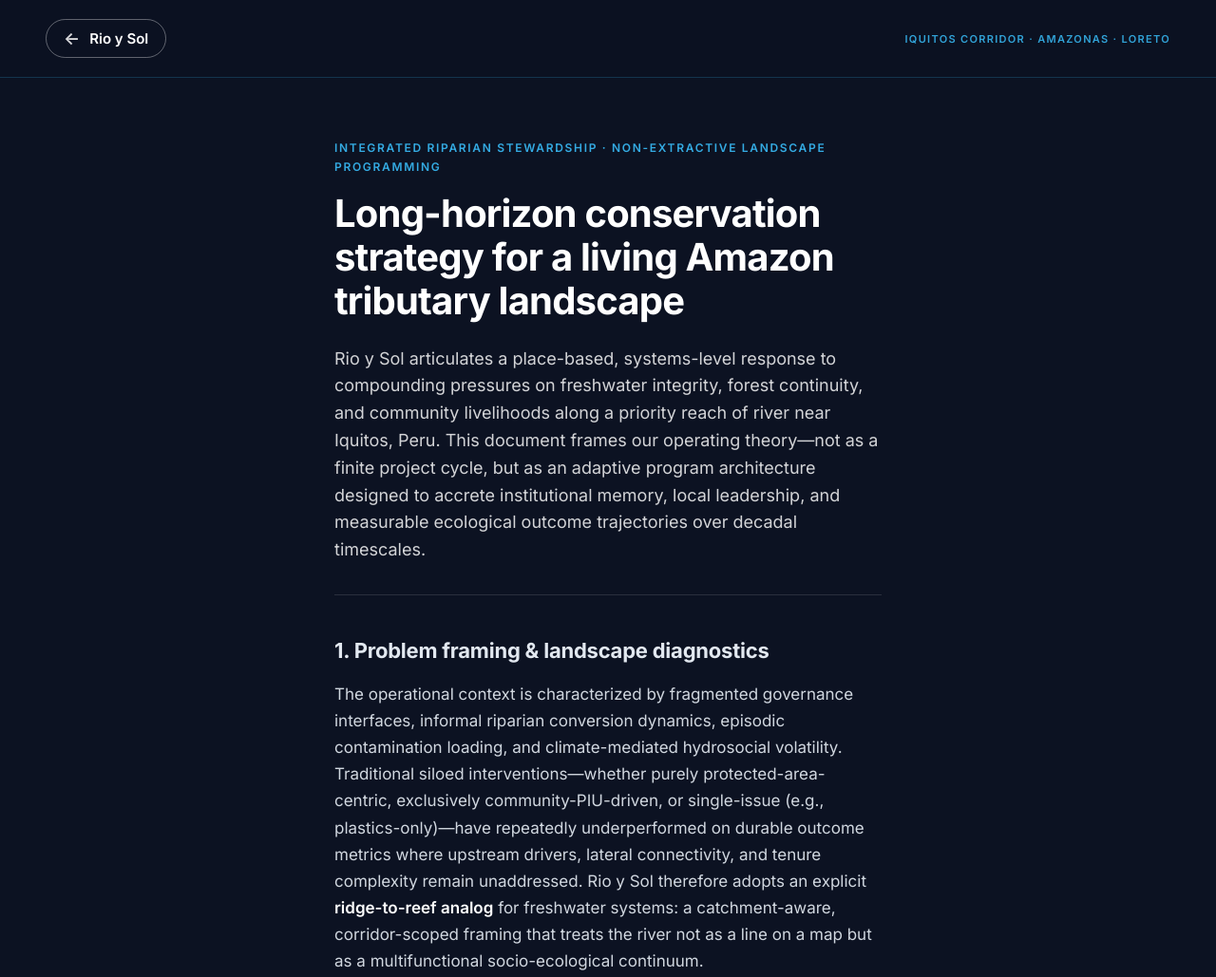
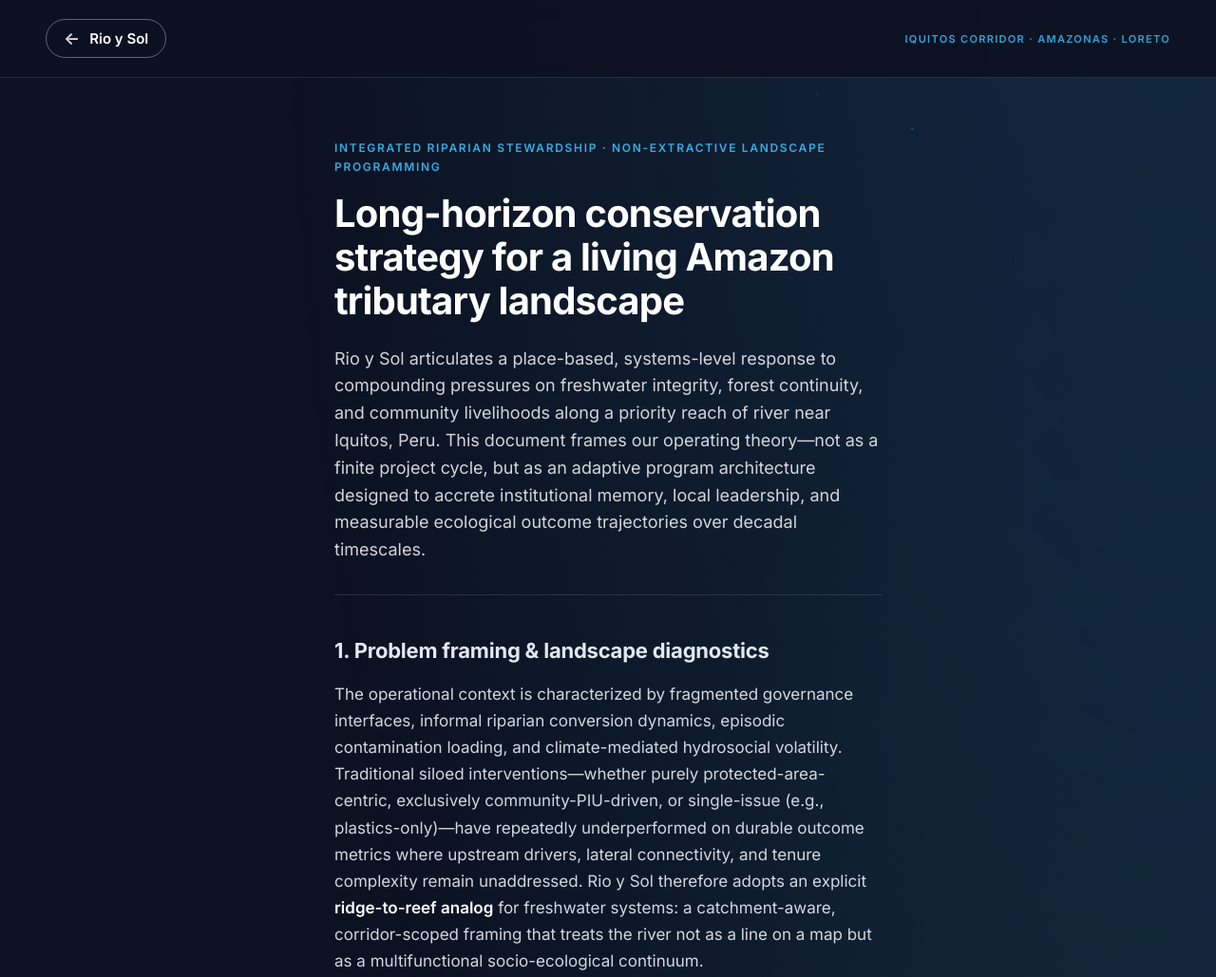
Before and after one commit to LampByLit/rioysol, a website: page public/about.html in a window 1280 px wide. Shown: the top 1029 px of the page at 95% size. Drawn offline with nearby package versions, Linux system fonts and the light colour scheme.

Commit message:
feat(about): GSAP ScrollTrigger river paths and parallax on strategy page

```diff
--- a/public/about.html
+++ b/public/about.html
@@ -26,6 +26,60 @@
   </head>
   <body class="about">
     <a class="about__skip" href="#about-main">Skip to strategy content</a>
+
+    <div class="about__shell">
+      <div class="about__river-layer" aria-hidden="true">
+        <div class="about__river-bg"></div>
+        <div class="about__river-svg-outer">
+        <svg
+          class="about__river-svg"
+          xmlns="http://www.w3.org/2000/svg"
+          viewBox="0 0 740 2000"
+          width="740"
+          height="2000"
+          preserveAspectRatio="xMaxYMin meet"
+          focusable="false"
+        >
+          <defs>
+            <linearGradient id="aboutRiverStroke" gradientUnits="userSpaceOnUse" x1="120" y1="0" x2="620" y2="2000">
+              <stop offset="0%" stop-color="#164e63" />
+              <stop offset="32%" stop-color="#38bdf8" />
+              <stop offset="62%" stop-color="#2dd4bf" />
+              <stop offset="100%" stop-color="#0e7490" />
+            </linearGradient>
+            <filter id="aboutRiverSoft" x="-20%" y="-5%" width="140%" height="110%">
+              <feGaussianBlur in="SourceGraphic" stdDeviation="0.85" />
+            </filter>
+            <path
+              id="aboutRiverPath1"
+              fill="none"
+              d="m 106,45h 375c 114,0 226,128 226,235v 236c 0,136 -122,222 -224,221l -182,-2c -89,1 -141,42 -142,158l -2,204c -1,117 37,173 134,173h 186c 110,-3 230,111 230,220v 242c 0,113 -125,225 -248,225H 105"
+            />
+            <path
+              id="aboutRiverPath2"
+              fill="none"
+              d="m 33,85h 444c 96,0 190,107 190,201v 224c 0,116 -98,188 -190,187l -192,-2c -92,0 -166,75 -166,168v 278c 0,94 74,169 166,169h 194c 92,0 188,94 188,188v 228c 0,94 -104,191 -214,191H 105"
+            />
+            <path
+              id="aboutRiverPath3"
+              fill="none"
+              d="m 155,127h 308c 94,0 162,86 162,177v 178c 0,109 -50,174 -166,173L 277,653C 158,653 77,762 77,849v 302c 0,118 107,196 180,197l 204,4c 92,0 164,67 164,160v 200c 0,91 -89,163 -188,163H 105"
+            />
+            <path
+              id="aboutRiverPath4"
+              fill="none"
+              d="m 283,173c 2,0 165,0 165,0C 544,175 577,238 577,330v 156c 0,94 -48,126 -140,125L 269,609C 167,602 29,702 29,851v 312c 0,111 101,235 242,235h 162c 109,1 144,49 144,136v 162c 0,73 -53,130 -118,130l -353,1"
+            />
+          </defs>
+          <g class="about__river-paths" filter="url(#aboutRiverSoft)">
+            <use class="about__river-use about__river-use--1" href="#aboutRiverPath1" />
+            <use class="about__river-use about__river-use--2" href="#aboutRiverPath2" />
+            <use class="about__river-use about__river-use--3" href="#aboutRiverPath3" />
+            <use class="about__river-use about__river-use--4" href="#aboutRiverPath4" />
+          </g>
+        </svg>
+        </div>
+      </div>
 
       <header class="about__header">
         <a class="about__back" href="/" aria-label="Back to Rio y Sol home">
@@ -198,5 +252,10 @@
         </footer>
       </article>
       </main>
+    </div>
+
+    <script src="https://unpkg.com/gsap@3/dist/gsap.min.js"></script>
+    <script src="https://unpkg.com/gsap@3/dist/ScrollTrigger.min.js"></script>
+    <script src="/js/about.js"></script>
   </body>
 </html>
--- a/public/css/style.css
+++ b/public/css/style.css
@@ -296,6 +296,92 @@ body.about {
   -webkit-font-smoothing: antialiased;
 }
 
+/* River scroll backdrop (GSAP + ScrollTrigger in /js/about.js) */
+.about__shell {
+  position: relative;
+  isolation: isolate;
+}
+
+.about__river-layer {
+  position: absolute;
+  inset: 0;
+  z-index: 0;
+  pointer-events: none;
+  overflow: hidden;
+}
+
+.about__river-bg {
+  position: absolute;
+  inset: -14% -8% -10% -8%;
+  background:
+    radial-gradient(ellipse 110% 70% at 90% 8%, rgba(56, 189, 248, 0.14), transparent 58%),
+    radial-gradient(ellipse 95% 55% at 94% 42%, rgba(45, 212, 191, 0.09), transparent 52%),
+    radial-gradient(ellipse 100% 45% at 86% 82%, rgba(14, 116, 144, 0.15), transparent 48%);
+  will-change: transform;
+}
+
+.about__river-svg-outer {
+  position: absolute;
+  right: -6%;
+  top: 0;
+  width: min(62vw, 580px);
+  height: 100%;
+  --about-river-parallax-y: 0px;
+  transform: translate3d(0, var(--about-river-parallax-y), 0);
+  will-change: transform;
+}
+
+@media (min-width: 720px) {
+  .about__river-svg-outer {
+    right: 0;
+    transform: translate3d(3vw, var(--about-river-parallax-y), 0);
+  }
+}
+
+.about__river-svg {
+  display: block;
+  width: 100%;
+  height: 100%;
+  max-width: none;
+  overflow: visible;
+  mix-blend-mode: screen;
+}
+
+.about__river-paths {
+  transform: translateZ(0);
+}
+
+.about__river-use {
+  fill: none;
+  stroke: url(#aboutRiverStroke);
+  stroke-linecap: round;
+  stroke-linejoin: round;
+}
+
+.about__river-use--1 {
+  stroke-width: 2.25;
+  opacity: 0.36;
+}
+
+.about__river-use--2 {
+  stroke-width: 3.35;
+  opacity: 0.46;
+}
+
+.about__river-use--3 {
+  stroke-width: 2.65;
+  opacity: 0.4;
+}
+
+.about__river-use--4 {
+  stroke-width: 3.85;
+  opacity: 0.52;
+}
+
+body.about--reduced-motion .about__river-use {
+  opacity: 0.34;
+}
+
 .about__skip {
   position: absolute;
   left: -9999px;
@@ -315,7 +401,7 @@ body.about {
 .about__header {
   position: sticky;
   top: 0;
-  z-index: 5;
+  z-index: 10;
   display: flex;
   flex-wrap: wrap;
   align-items: center;
@@ -361,6 +447,8 @@ body.about {
 }
 
 .about__main {
+  position: relative;
+  z-index: 1;
   padding: clamp(32px, 5vw, 64px) clamp(20px, 5vw, 72px) 80px;
   max-width: 44rem;
   margin: 0 auto;
--- /dev/null
+++ b/public/js/about.js
@@ -0,0 +1,65 @@
+/**
+ * Scroll-scrubbed “river” SVG paths (inspired by GSAP ScrollTrigger stroke-dash patterns,
+ * e.g. https://codepen.io/ikrprojects/pen/KwgGBRp). Respects prefers-reduced-motion.
+ */
+
+(function () {
+  var shell = document.querySelector(".about__shell");
+  var riverBg = document.querySelector(".about__river-bg");
+  var riverSvgOuter = document.querySelector(".about__river-svg-outer");
+  var uses = document.querySelectorAll(".about__river-use");
+  var pathIds = ["aboutRiverPath1", "aboutRiverPath2", "aboutRiverPath3", "aboutRiverPath4"];
+
+  if (!shell || !uses.length) return;
+  if (typeof gsap === "undefined" || typeof ScrollTrigger === "undefined") return;
+
+  if (window.matchMedia("(prefers-reduced-motion: reduce)").matches) {
+    document.body.classList.add("about--reduced-motion");
+    return;
+  }
+
+  gsap.registerPlugin(ScrollTrigger);
+
+  var lengths = pathIds.map(function (id) {
+    var p = document.getElementById(id);
+    return p ? p.getTotalLength() : 0;
+  });
+
+  uses.forEach(function (use, i) {
+    var len = lengths[i];
+    if (!len) return;
+    gsap.set(use, { strokeDasharray: len, strokeDashoffset: len });
+  });
+
+  var lagPerIndex = 0.055;
+
+  ScrollTrigger.create({
+    trigger: shell,
+    start: "top top",
+    end: "bottom bottom",
+    scrub: 0.65,
+    onUpdate: function (self) {
+      var progress = self.progress;
+      uses.forEach(function (use, i) {
+        var len = lengths[i];
+        if (!len) return;
+        var lag = i * lagPerIndex;
+        var denom = Math.max(0.001, 1 - lag * 0.65);
+        var t = (progress - lag) / denom;
+        t = t < 0 ? 0 : t > 1 ? 1 : t;
+        gsap.set(use, { strokeDashoffset: len * (1 - t) });
+      });
+      if (riverBg) gsap.set(riverBg, { y: progress * -52 });
+      if (riverSvgOuter)
+        riverSvgOuter.style.setProperty("--about-river-parallax-y", progress * 36 + "px");
+    },
+  });
+
+  window.addEventListener(
+    "load",
+    function () {
+      ScrollTrigger.refresh();
+    },
+    { once: true }
+  );
+})();
```
Lines whose indentation alone changed are shown as unchanged.
